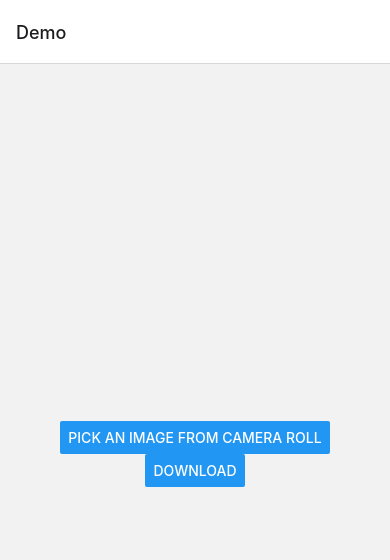
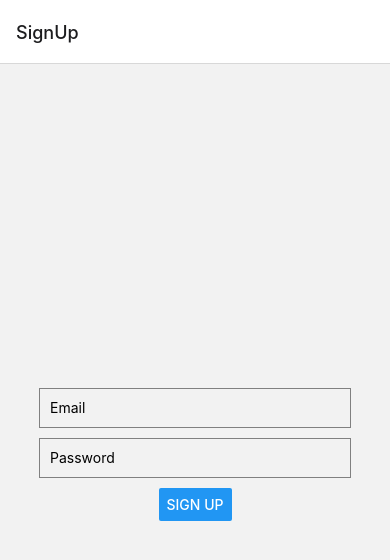
Before and after one commit to katayama8000/scala-sqlite, a React Native app: screen / in a window 390 px wide. Shown: the top 560 px of the page. Built offline with nearby package versions, Linux system fonts and the light colour scheme.

Commit message:
goooooool

```diff
--- a/App.tsx
+++ b/App.tsx
@@ -8,6 +8,7 @@ import { NewTryScreen } from './src/page/NewTry';
 import { createBottomTabNavigator } from '@react-navigation/bottom-tabs';
 import { AccountScreen } from './src/page/Account';
 import { DemoScreen } from './src/page/Demo';
+import { SignUpScreen } from './src/page/SignUp';
 
 type ScreenList = {
   AllTry: undefined;
@@ -23,6 +24,7 @@ export default function App() {
   return (
     <NavigationContainer>
       <Stack.Navigator>
+        <Stack.Screen name="SignUp" component={SignUpScreen} />
         <Stack.Screen name="Demo" component={DemoScreen} />
         <Stack.Screen name="AllTry" component={AllTryScreen} />
         <Stack.Screen name="Tab" component={MyTabs} />
--- a/package.json
+++ b/package.json
@@ -13,6 +13,7 @@
     "@react-navigation/native": "^6.1.7",
     "@react-navigation/native-stack": "^6.9.13",
     "@react-navigation/stack": "^6.3.17",
+    "dayjs": "^1.11.9",
     "expo": "~49.0.7",
     "expo-image-picker": "~14.3.2",
     "expo-status-bar": "~1.6.0",
--- a/src/lib/FBConfig.ts
+++ b/src/lib/FBConfig.ts
@@ -1,6 +1,7 @@
 import { initializeApp } from 'firebase/app';
 import { getFirestore } from 'firebase/firestore';
 import { getStorage } from 'firebase/storage';
+import { getAuth } from 'firebase/auth';
 
 const firebaseConfig = {
   apiKey: 'AIzaSyAIzfqQwaM9zRoZq-Mk9gpmv434hrMFs3Y',
@@ -15,5 +16,6 @@ const firebaseConfig = {
 initializeApp(firebaseConfig);
 export const db = getFirestore();
 export const storage = getStorage();
+export const auth = getAuth();
 // For more information on how to access Firebase in your project,
 // see the Firebase documentation: https://firebase.google.com/docs/web/setup#access-firebase
--- a/src/page/NewTry.tsx
+++ b/src/page/NewTry.tsx
@@ -1,75 +1,100 @@
+// screens/GoalInputScreen.tsx
+
+import { addDoc, collection, doc, getDoc, setDoc } from 'firebase/firestore';
 import React, { FC, useState } from 'react';
 import {
-  Button,
+  View,
+  Text,
   TextInput,
-  View,
+  TouchableOpacity,
   StyleSheet,
-  TouchableOpacity,
-  Text,
 } from 'react-native';
+import { auth, db } from '../lib/FBConfig';
+import dayjs from 'dayjs';
 
 export const NewTryScreen: FC = () => {
-  const [input1, setInput1] = useState('');
-  const [input2, setInput2] = useState('');
-  const [input3, setInput3] = useState('');
+  const [goalName, setGoalName] = useState('');
 
-  const handleButtonPress = () => {
-    console.log('Button pressed');
+  const handleSaveGoal = async () => {
+    try {
+      const user = auth.currentUser;
+      if (!goalName.trim()) {
+        return; // 空の目標名は保存しない
+      }
+
+      // 目標を保存する
+      const goalData = {
+        goalName: goalName,
+        createdAt: dayjs,
+        completed: false,
+        completionDate: dayjs().add(30, 'day'),
+        feelingAfterCompletion: '',
+      };
+
+      if (!user) return;
+
+      const goalRef = collection(db, 'goals', user.uid, 'goalList');
+      const newGoalDoc = await addDoc(goalRef, goalData);
+
+      // アクティブな目標がない場合のみアクティブな目標を設定
+      const activeGoalRef = doc(db, 'goals', user.uid);
+      const activeGoalDoc = await getDoc(activeGoalRef);
+      if (!activeGoalDoc.exists()) {
+        await setDoc(activeGoalRef, { activeGoal: newGoalDoc.id });
+      }
+
+      console.log('目標を保存:', newGoalDoc.id);
+      setGoalName(''); // 目標名をリセット
+    } catch (error) {
+      console.error('目標の保存に失敗しました:', error);
+    }
   };
 
   return (
-    <View>
-      <TouchableOpacity style={styles.button} onPress={handleButtonPress}>
-        <Text style={styles.buttonText}>New</Text>
+    <View style={styles.container}>
+      <Text style={styles.title}>30日間の目標を入力</Text>
+      <TextInput
+        placeholder="目標を入力してください"
+        value={goalName}
+        onChangeText={(text) => setGoalName(text)}
+        style={styles.input}
+      />
+      <TouchableOpacity style={styles.button} onPress={handleSaveGoal}>
+        <Text style={styles.buttonText}>保存</Text>
       </TouchableOpacity>
-
-      <TextInput
-        style={styles.textInput}
-        placeholder="Input 1"
-        value={input1}
-        onChangeText={setInput1}
-      />
-
-      <TextInput
-        style={styles.textInput}
-        placeholder="Input 2"
-        secureTextEntry
-        value={input2}
-        onChangeText={setInput2}
-      />
-
-      <TextInput
-        style={[styles.textInput, styles.numericInput]}
-        placeholder="Input 3"
-        keyboardType="numeric"
-        value={input3}
-        onChangeText={setInput3}
-      />
     </View>
   );
 };
 
 const styles = StyleSheet.create({
+  container: {
+    flex: 1,
+    justifyContent: 'center',
+    alignItems: 'center',
+    padding: 16,
+    backgroundColor: '#f5f5f5',
+  },
+  title: {
+    fontSize: 24,
+    fontWeight: 'bold',
+    marginBottom: 16,
+  },
+  input: {
+    width: '100%',
+    padding: 10,
+    borderWidth: 1,
+    borderColor: '#ccc',
+    marginBottom: 16,
+  },
   button: {
-    backgroundColor: '#4CAF50',
-    paddingVertical: 10,
-    paddingHorizontal: 20,
-    borderRadius: 5,
-    marginBottom: 10,
+    backgroundColor: '#007bff',
+    paddingVertical: 12,
+    paddingHorizontal: 24,
+    borderRadius: 8,
   },
   buttonText: {
-    color: 'white',
-    fontSize: 16,
-  },
-  textInput: {
-    height: 40,
-    borderColor: 'gray',
-    borderWidth: 1,
-    borderRadius: 5,
-    paddingHorizontal: 10,
-    marginBottom: 10,
-  },
-  numericInput: {
-    backgroundColor: '#f5f5f5',
+    color: '#fff',
+    fontSize: 18,
+    fontWeight: 'bold',
   },
 });
--- /dev/null
+++ b/src/page/SignUp.tsx
@@ -0,0 +1,54 @@
+import React, { useState } from 'react';
+import { View, TextInput, Button, StyleSheet } from 'react-native';
+import { auth } from '../lib/FBConfig';
+import { createUserWithEmailAndPassword } from '@firebase/auth';
+
+export const SignUpScreen = () => {
+  const [email, setEmail] = useState<string>('');
+  const [password, setPassword] = useState<string>('');
+
+  const handleSignup = async () => {
+    try {
+      if (email === '' || password === '') return;
+      const user = await createUserWithEmailAndPassword(auth, email, password);
+      console.log(user);
+    } catch (error) {
+      console.error('Error registering user:', error);
+    }
+  };
+
+  return (
+    <View style={styles.container}>
+      <TextInput
+        style={styles.input}
+        placeholder="Email"
+        value={email}
+        onChangeText={setEmail}
+      />
+      <TextInput
+        style={styles.input}
+        placeholder="Password"
+        value={password}
+        onChangeText={setPassword}
+        secureTextEntry
+      />
+      <Button title="Sign Up" onPress={handleSignup} />
+    </View>
+  );
+};
+
+const styles = StyleSheet.create({
+  container: {
+    flex: 1,
+    justifyContent: 'center',
+    alignItems: 'center',
+  },
+  input: {
+    width: '80%',
+    height: 40,
+    borderColor: 'gray',
+    borderWidth: 1,
+    marginBottom: 10,
+    paddingHorizontal: 10,
+  },
+});
```
Also changed, not shown: src/page/SignIn.tsx (added, +54 -0 lines), 2 other files (tests, documents, lock files or other folders).
